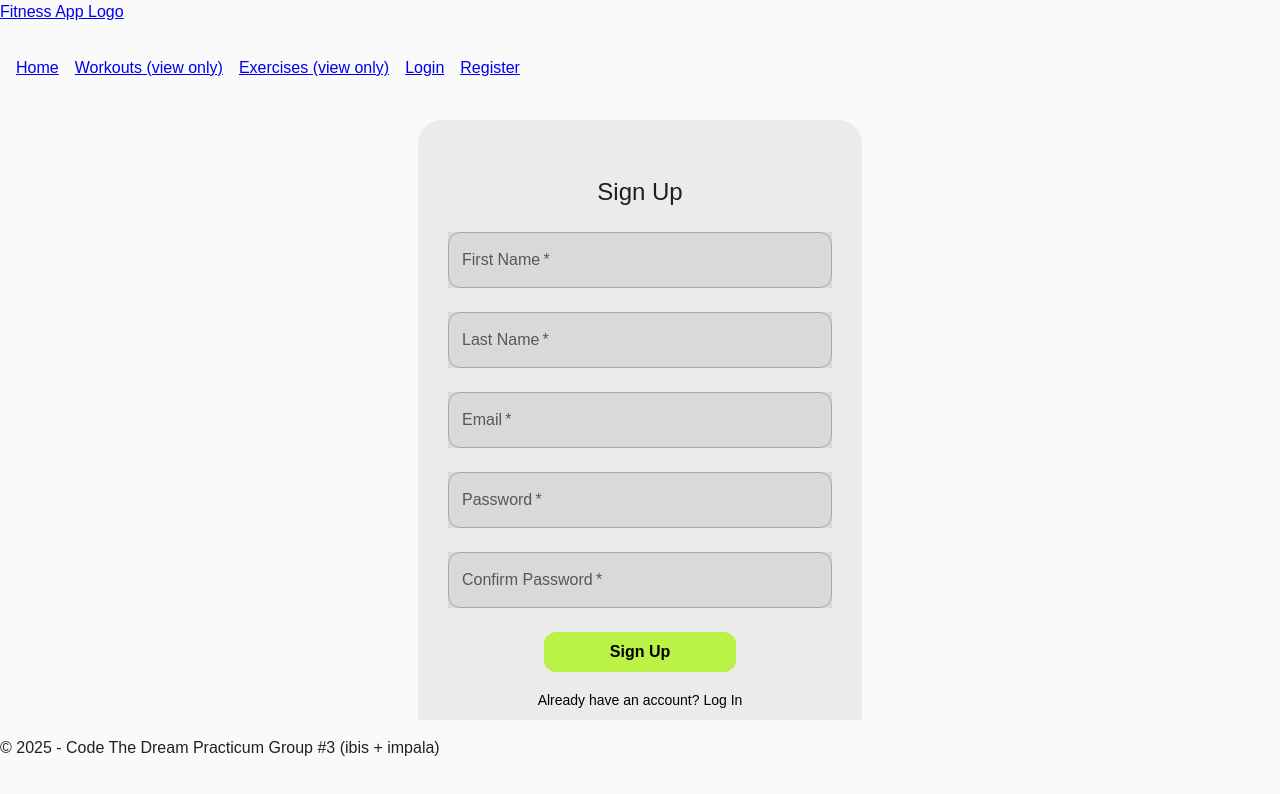
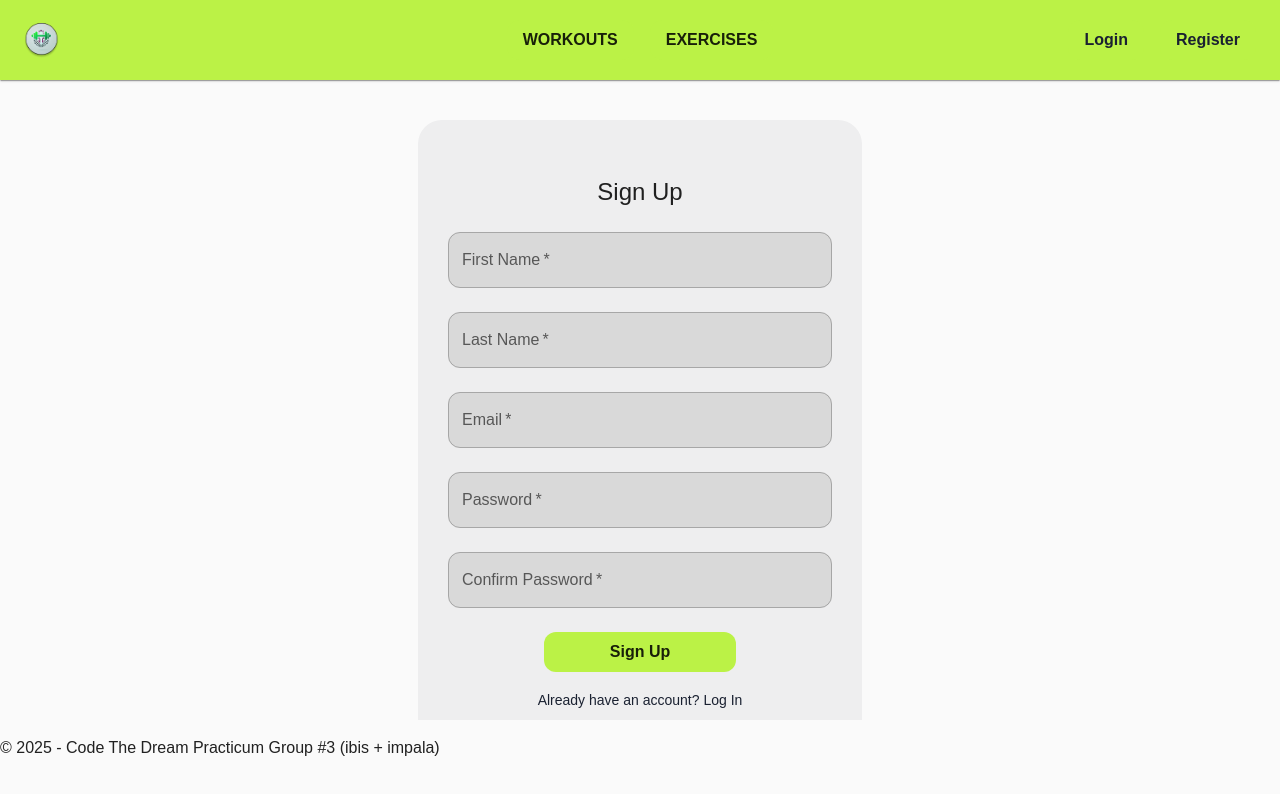
Before and after one commit to Code-the-Dream-School/ii-practicum-team-3-front, a React (Vite) app: page /register in a window 1280 px wide. Shown: the top 794 px of the page. Built offline with nearby package versions, Linux system fonts and the light colour scheme.

Commit message:
[KAN-28] Add Header and Navbar

```diff
--- a/src/components/Form/AuthButton.jsx
+++ b/src/components/Form/AuthButton.jsx
@@ -3,15 +3,11 @@ import { Button } from '@mui/material';
 const AuthButton = ({ submitting, text }) => (
   <Button
     type="submit"
-    variant="contained"
     fullWidth
     sx={{
       mt: 2,
       mx: 'auto',
       display: 'block',
-      bgcolor: '#BBF246',
-      color: '#000',
-      textTransform: 'none',
       width: '50%',
     }}
     disabled={submitting}
--- a/src/components/Form/InputField.jsx
+++ b/src/components/Form/InputField.jsx
@@ -13,6 +13,7 @@ const InputField = ({ label, name, value, onChange, type = 'text', required = tr
       required={required}
       sx={{
         bgcolor: '#D9D9D9',
+        borderRadius: 1,
         '& label.Mui-focused': { color: '#000' },
         '& .MuiOutlinedInput-root': {
           '&.Mui-focused fieldset': { borderColor: '#000' },
--- a/src/layouts/Header.jsx
+++ b/src/layouts/Header.jsx
@@ -1,15 +1,134 @@
+import { useState } from 'react';
+
+import MenuIcon from '@mui/icons-material/Menu';
+import { AppBar, Toolbar, Button, IconButton, Drawer, Box } from '@mui/material';
+import { useTheme } from '@mui/material/styles';
 import { Link } from 'react-router-dom';
 
 import Navbar from './NavBar';
+import logo from '../assets/images/logo.png';
+import { useAuth } from '../context/AuthProvider';
 
 function Header() {
+  const { user, logout } = useAuth();
+  const [drawerOpen, setDrawerOpen] = useState(false);
+  const theme = useTheme();
+  const handleDrawerToggle = () => {
+    setDrawerOpen(!drawerOpen);
+  };
+
+  const handleLogout = async () => {
+    await logout();
+  };
+
   return (
-    <header>
-      <div className="logo">
-        <Link to="/">Fitness App Logo</Link>
-      </div>
-      <Navbar />
-    </header>
+    <>
+      <AppBar
+        position="static"
+        elevation={1}
+        sx={{
+          bgcolor: theme.palette.secondary.main,
+          color: theme.palette.primary.main,
+        }}
+      >
+        <Toolbar
+          sx={{
+            minHeight: { xs: 56, md: 80 },
+            display: 'flex',
+            justifyContent: 'space-between',
+            alignItems: 'center',
+          }}
+        >
+          <Box sx={{ flex: '1' }}>
+            <Link to="/" style={{ display: 'flex', alignItems: 'center', textDecoration: 'none' }}>
+              <Box component="img" src={logo} alt="Fitness App Logo" sx={{ height: 35 }} />
+            </Link>
+          </Box>
+          <Box sx={{ flex: '2', display: { xs: 'none', md: 'flex' }, justifyContent: 'center' }}>
+            <Navbar />
+          </Box>
+          <Box
+            sx={{
+              flex: '1',
+              display: { xs: 'none', md: 'flex' },
+              justifyContent: 'flex-end',
+              gap: '1rem',
+            }}
+          >
+            {user ? (
+              <Button onClick={handleLogout} sx={{ color: 'inherit' }}>
+                Logout
+              </Button>
+            ) : (
+              <>
+                <Button component={Link} to="/login" sx={{ color: 'inherit' }}>
+                  Login
+                </Button>
+                <Button component={Link} to="/register" sx={{ color: 'inherit' }}>
+                  Register
+                </Button>
+              </>
+            )}
+          </Box>
+          {/* Burger Icon */}
+          <IconButton
+            sx={{ display: { xs: 'block', md: 'none' } }}
+            edge="start"
+            color="inherit"
+            aria-label="menu"
+            onClick={handleDrawerToggle}
+          >
+            <MenuIcon />
+          </IconButton>
+        </Toolbar>
+      </AppBar>
+      {/*Mobile menu*/}
+      <Drawer anchor="left" open={drawerOpen} onClose={handleDrawerToggle}>
+        <Box
+          sx={{
+            width: 250,
+            paddingTop: '2rem',
+            paddingLeft: '2rem',
+            bgcolor: theme.palette.secondary.main,
+            height: '100%',
+          }}
+          role="presentation"
+          onClick={handleDrawerToggle}
+        >
+          <Box sx={{ mb: 4, display: 'flex', justifyContent: 'start', paddingLeft: '1rem' }}>
+            <Link to="/" style={{ display: 'flex', alignItems: 'center', textDecoration: 'none' }}>
+              <Box component="img" src={logo} alt="Logo" sx={{ height: { xs: 35, md: 35 } }} />
+            </Link>
+          </Box>
+          <Navbar vertical />
+          {/* Login - Logout btns - mobile version */}
+          <Box
+            sx={{
+              display: 'flex',
+              flexDirection: 'column',
+              alignItems: 'start',
+              paddingTop: '1rem',
+              gap: '1rem',
+            }}
+          >
+            {user ? (
+              <Button onClick={handleLogout} color="secondary">
+                Logout
+              </Button>
+            ) : (
+              <>
+                <Button component={Link} to="/login" color="secondary">
+                  Login
+                </Button>
+                <Button component={Link} to="/register" color="secondary">
+                  Sign Up
+                </Button>
+              </>
+            )}
+          </Box>
+        </Box>
+      </Drawer>
+    </>
   );
 }
 
--- a/src/layouts/NavBar.jsx
+++ b/src/layouts/NavBar.jsx
@@ -1,62 +1,32 @@
-import { Button } from '@mui/material';
+import { Box, Button } from '@mui/material';
 import { Link } from 'react-router-dom';
 
 import { useAuth } from '../context/AuthProvider';
 
-function Navbar() {
-  const { user, logout } = useAuth();
+function Navbar({ vertical = false }) {
+  const { user } = useAuth();
 
-  const handleLogout = async () => {
-    await logout();
-  };
+  const navItems = [
+    { text: 'Workouts', link: '/workouts' },
+    { text: 'Exercises', link: '/exercises' },
+    ...(user ? [{ text: 'Profile', link: '/profile' }] : []),
+  ];
 
   return (
-    <nav>
-      <ul style={{ display: 'flex', gap: '1rem', listStyle: 'none', padding: '1rem' }}>
-        <li>
-          <Link to="/">Home</Link>
-        </li>
-
-        <li>
-          <Link to="/workouts">Workouts{!user && ' (view only)'}</Link>
-        </li>
-
-        <li>
-          <Link to="/exercises">Exercises{!user && ' (view only)'}</Link>
-        </li>
-
-        {user ? (
-          <>
-            <li>
-              <Link to="/profile">Profile</Link>
-            </li>
-            <li>
-              <Button
-                onClick={handleLogout}
-                variant="text"
-                sx={{
-                  color: '#000',
-                  textTransform: 'none',
-                  padding: 0,
-                  minWidth: 0,
-                }}
-              >
-                Logout
-              </Button>
-            </li>
-          </>
-        ) : (
-          <>
-            <li>
-              <Link to="/login">Login</Link>
-            </li>
-            <li>
-              <Link to="/register">Register</Link>
-            </li>
-          </>
-        )}
-      </ul>
-    </nav>
+    <Box
+      sx={{
+        display: 'flex',
+        flexDirection: vertical ? 'column' : 'row',
+        gap: '1rem',
+        alignItems: vertical ? 'start' : 'center',
+      }}
+    >
+      {navItems.map((item) => (
+        <Button key={item.text} component={Link} to={item.link} sx={{ textTransform: 'uppercase' }}>
+          {item.text}
+        </Button>
+      ))}
+    </Box>
   );
 }
 
--- a/src/pages/auth/Login.jsx
+++ b/src/pages/auth/Login.jsx
@@ -1,6 +1,8 @@
 import { useState } from 'react';
 
 import { Container, Box, Typography, Link } from '@mui/material';
+import { useTheme } from '@mui/material/styles';
+import { alpha } from '@mui/material/styles';
 import { Link as RouterLink, useNavigate } from 'react-router-dom';
 
 import AuthButton from '../../components/Form/AuthButton';
@@ -15,6 +17,7 @@ function Login() {
   const [password, setPassword] = useState('');
   const [submitting, setSubmitting] = useState(false);
   const navigate = useNavigate();
+  const theme = useTheme();
 
   useClearAuthError();
 
@@ -38,7 +41,7 @@ function Login() {
       maxWidth="xs"
       disableGutters
       sx={{
-        bgcolor: 'rgba(201, 208, 202, 0.33)',
+        bgcolor: alpha(theme.palette.primary.main, 0.05),
         py: 5,
         px: 3.75,
         borderRadius: 2,
@@ -79,7 +82,7 @@ function Login() {
               to="/password/reset"
               variant="body2"
               sx={{
-                color: '#000',
+                color: theme.palette.primary.main,
                 textDecoration: 'none',
                 '&:hover': {
                   textDecoration: 'underline',
--- a/src/pages/auth/Register.jsx
+++ b/src/pages/auth/Register.jsx
@@ -1,6 +1,8 @@
 import { useState } from 'react';
 
 import { Container, Box, Typography, Link } from '@mui/material';
+import { useTheme } from '@mui/material/styles';
+import { alpha } from '@mui/material/styles';
 import { Link as RouterLink, useNavigate } from 'react-router-dom';
 
 import AuthButton from '../../components/Form/AuthButton';
@@ -21,6 +23,7 @@ function Register() {
   const [submitting, setSubmitting] = useState(false);
   const [passwordError, setPasswordError] = useState('');
   const navigate = useNavigate();
+  const theme = useTheme();
 
   useClearAuthError();
 
@@ -61,7 +64,7 @@ function Register() {
       maxWidth="xs"
       disableGutters
       sx={{
-        bgcolor: 'rgba(201, 208, 202, 0.33)',
+        bgcolor: alpha(theme.palette.primary.main, 0.05),
         py: 5,
         px: 3.75,
         borderRadius: 2,
@@ -119,7 +122,7 @@ function Register() {
               to="/login"
               variant="body2"
               sx={{
-                color: '#000',
+                color: theme.palette.primary.main,
                 textDecoration: 'none',
                 '&:hover': {
                   textDecoration: 'underline',
--- a/src/styles/theme.js
+++ b/src/styles/theme.js
@@ -49,6 +49,7 @@ const baseTheme = createTheme({
           boxShadow: 'none',
           transition: 'all 0.3s',
           '&:hover': {
+            backgroundColor: '#BBF246',
             opacity: 0.8,
           },
         },
```
Also changed, not shown: src/assets/images/logo.png (added), 1 other file (tests, documents, lock files or other folders).
